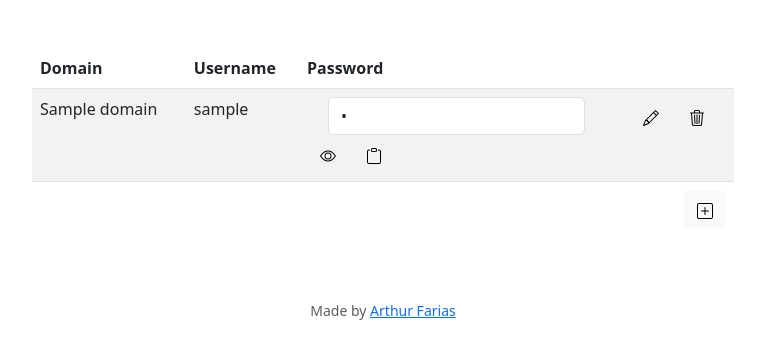
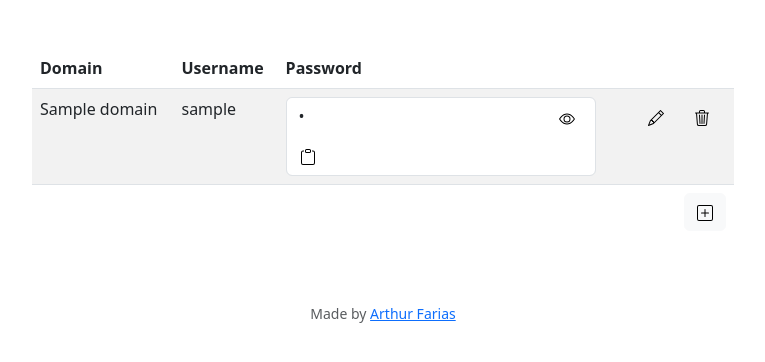
Before and after one commit to abfarias/CS50-Final-Project, a Flask app: template templates/index.html in a window 1280 px wide. Shown: the part 66-428 px from the top of the page, without its empty margins (257-1022 px from the left). Run offline with Flask 3, Linux system fonts and the light colour scheme; the template is opened without the code that fills it: most values are stand-ins (such as "Sample title", 1, 10 or a date in 2020).

Commit message:
New styles for some table elements

```diff
--- a/static/styles.css
+++ b/static/styles.css
@@ -1,5 +1,13 @@
-.btn:focus,
-.btn.focus {
-  outline: none;
-  box-shadow: 0 0 0 0.2rem #000000;
+.container.mx-0.px-0 {
+    color: var(--bs-body-color);
+    background-color: var(--bs-body-bg);
+    background-clip: padding-box;
+    border: var(--bs-border-width) solid var(--bs-border-color);
+    border-radius: var(--bs-border-radius);
+    max-width: 19.375rem;
 }
+
+.form-control.mb-0.mx-auto.w-auto {
+  border: none;
+  display: inline-block;
+}
```
